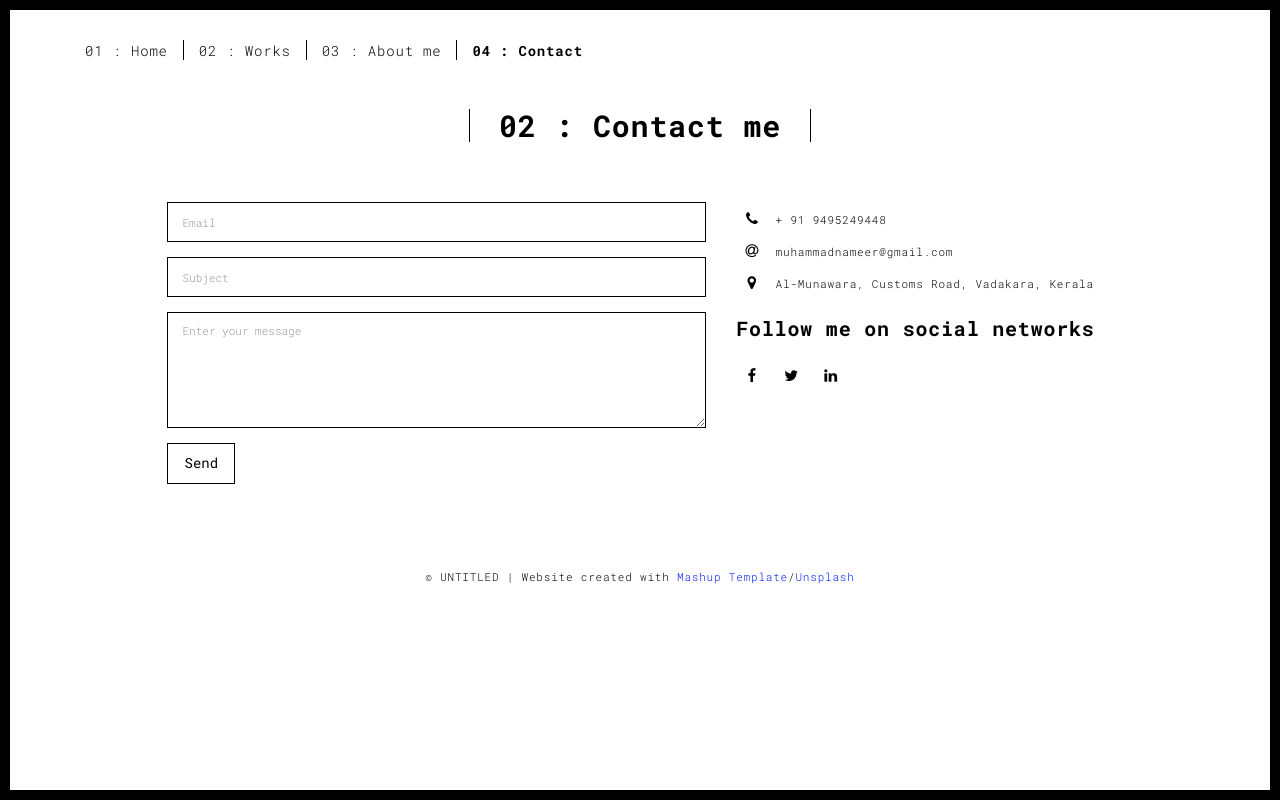
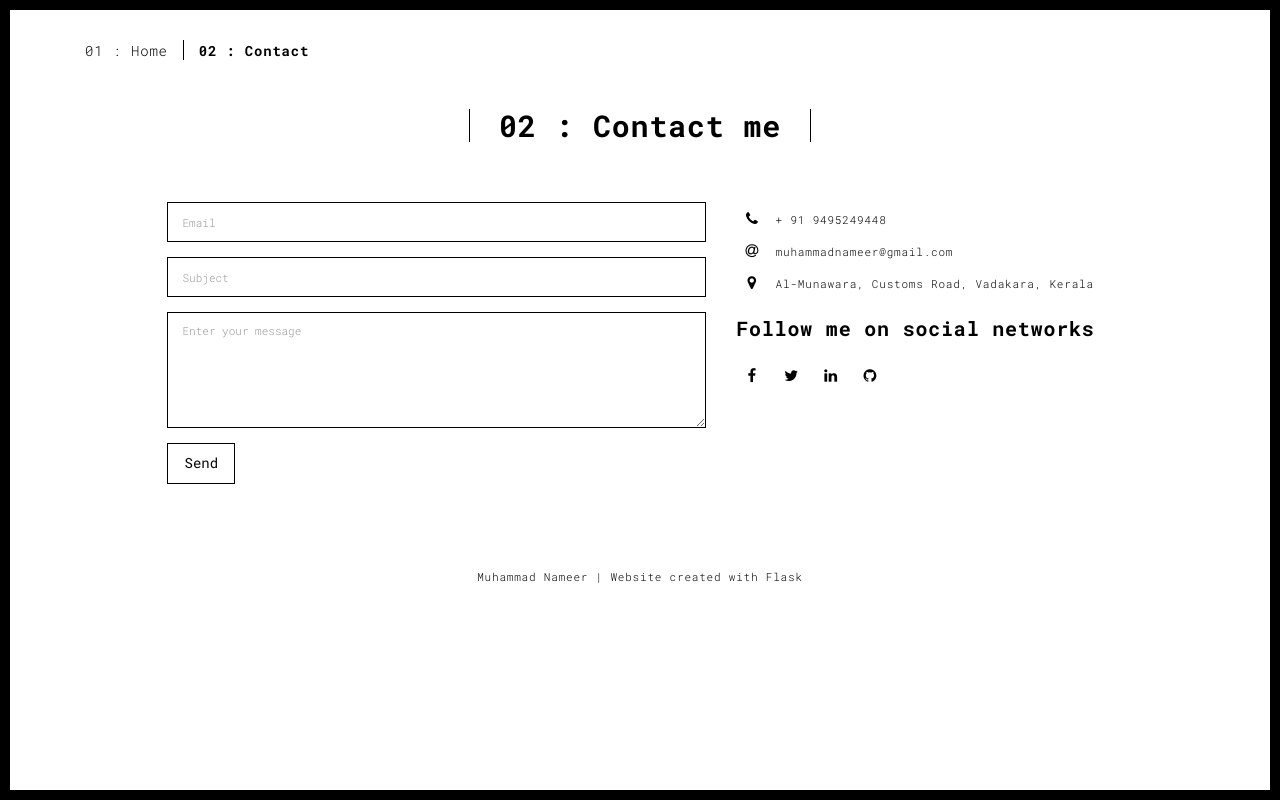
Before and after one commit to Mnameerz/portfolio, a Flask app: page /contact.html in a window 1280 px wide. Run offline with Flask 2, Linux system fonts and the light colour scheme; some libraries are stand-ins or nearby versions.

Commit message:
Personalization

```diff
--- a/templates/contact.html
+++ b/templates/contact.html
@@ -38,10 +38,7 @@
       <div class="collapse navbar-collapse" id="navbar-collapse">
         <ul class="nav navbar-nav ">
           <li><a href="./index.html" title="">01 : Home</a></li>
-          <li><a href="./works.html" title="">02 : Works</a></li>
-          <li><a href="./about.html" title="">03 : About me</a></li>
-          <li><a href="./contact.html" title="">04 : Contact</a></li>
-
+          <li><a href="./contact.html" title="">02 : Contact</a></li>
         </ul>
 
 
@@ -106,6 +103,9 @@
                       <a href="https://www.linkedin.com/in/muhammadnameer/" title="" class="fa-icon">
                         <i class="fa fa-linkedin"></i>
                       </a>
+                      <a href="https://github.com/Mnameerz" title="" class="fa-icon">
+                        <i class="fa fa-github"></i>
+                      </a>
 
                     </div>
                   </div>
@@ -124,7 +124,7 @@
   <div class="container">
     <div class="row">
       <div class="col-xs-12">
-        <p>© UNTITLED | Website created with <a href="http://www.mashup-template.com/" title="Create website with free html template">Mashup Template</a>/<a href="https://www.unsplash.com/" title="Beautiful Free Images">Unsplash</a></p>
+        <p>Muhammad Nameer | Website created with Flask</p>
       </div>
     </div>
   </div>
--- a/templates/index.html
+++ b/templates/index.html
@@ -15,7 +15,7 @@
   <link rel="apple-touch-icon" sizes="180x180" href="./static/assets/apple-icon-180x180.png">
   <link href="./static/icon2.png" rel="icon">
 
-  <title>Muhammad Nameer\</title>
+  <title>Muhammad Nameer</title>
 
 <link href="./static/main.3f6952e4.css" rel="stylesheet"></head>
 
--- a/templates/thankyou.html
+++ b/templates/thankyou.html
@@ -38,8 +38,6 @@
       <div class="collapse navbar-collapse" id="navbar-collapse">
         <ul class="nav navbar-nav ">
           <li><a href="./index.html" title="">01 : Home</a></li>
-          <li><a href="./works.html" title="">02 : Works</a></li>
-          <li><a href="./about.html" title="">03 : About me</a></li>
           <li><a href="./contact.html" title="">04 : Contact</a></li>
 
         </ul>
@@ -75,7 +73,7 @@
   <div class="container">
     <div class="row">
       <div class="col-xs-12">
-        <p>© UNTITLED | Website created with <a href="http://www.mashup-template.com/" title="Create website with free html template">Mashup Template</a>/<a href="https://www.unsplash.com/" title="Beautiful Free Images">Unsplash</a></p>
+        <p>Muhammad Nameer | Website created with Flask</p>
       </div>
     </div>
   </div>
```
